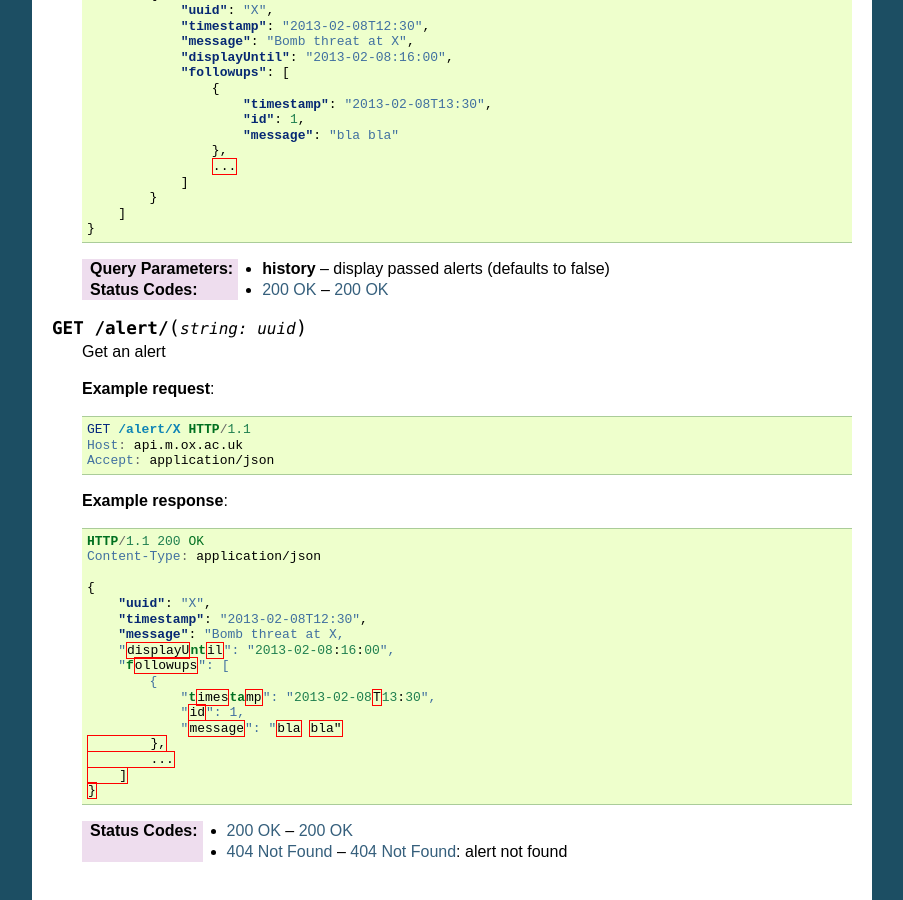
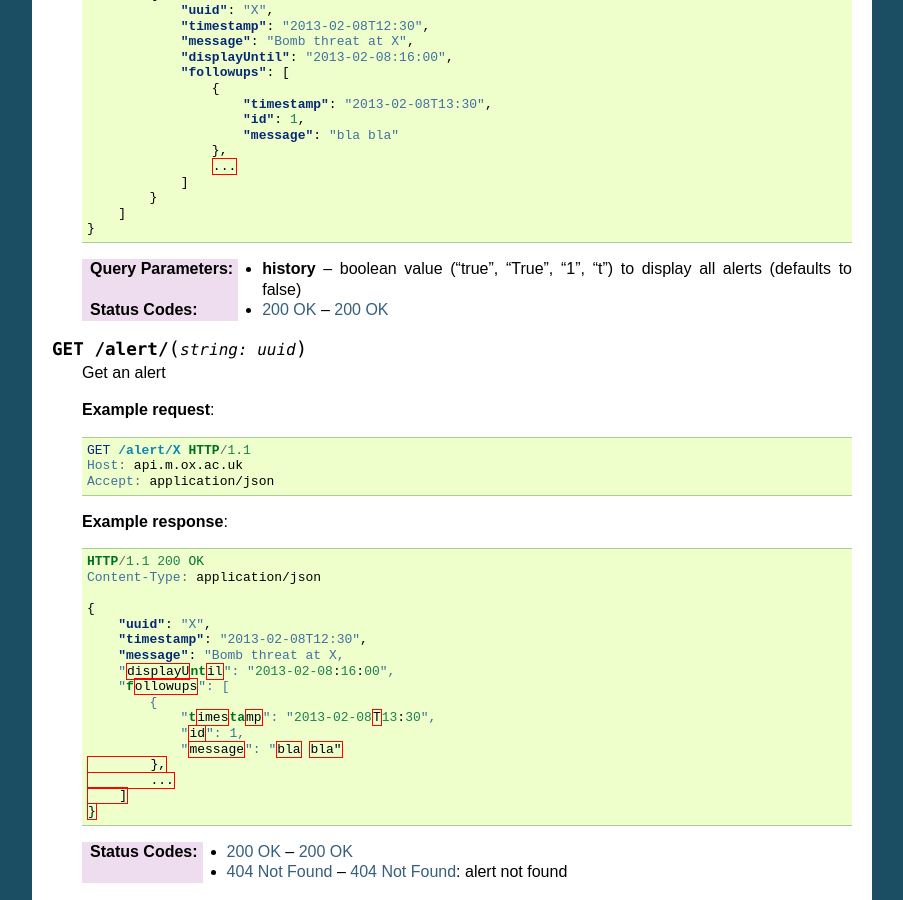
Before and after one commit to ox-it/moxie-notifications, a Sphinx documentation site: the page built from docs/source/http_api/endpoint.rst, in a window 1280 px wide and 900 px high, scrolled down 4007 px. Shown: the whole window, without its empty margins (198-1101 px from the left). Built offline with Sphinx 7.4.7, drawn with Linux system fonts in a browser that asks for light colours.

Commit message:
Updated docs to explain more GET parameter

```diff
--- a/docs/source/http_api/endpoint.rst
+++ b/docs/source/http_api/endpoint.rst
@@ -279,7 +279,7 @@ Endpoint to create and retrieve notifications
             ]
         }
 
-    :query history: display passed alerts (defaults to false)
+    :query history: boolean value ("true", "True", "1", "t") to display all alerts (defaults to false)
 
     :statuscode 200: :http:statuscode:`200`
 
```
